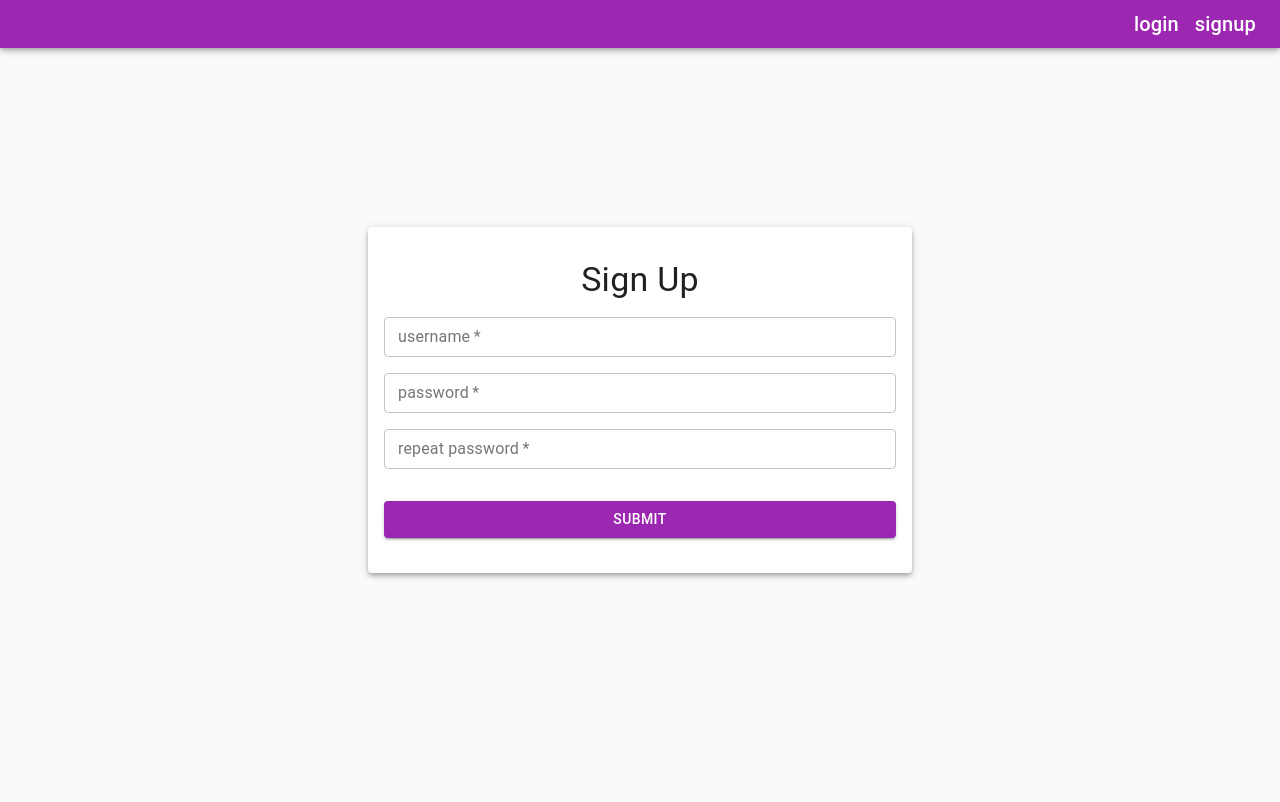
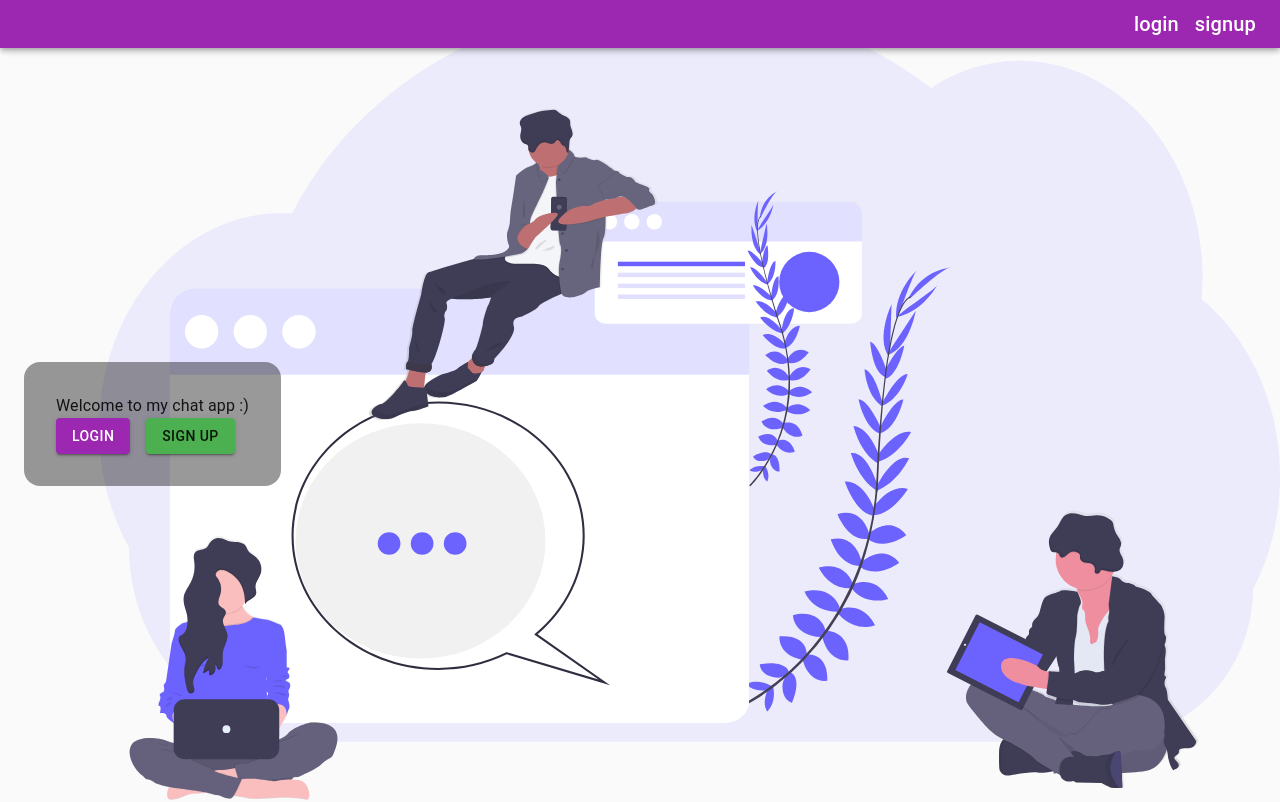
Before and after one commit to kimamov/WebRTC-Chat, a React (Create React App) app in the folder client/: page /signup in a window 1280 px wide. Shown: the top 802 px of the page. Built offline with nearby package versions, Linux system fonts and the light colour scheme; no server answers.

Commit message:
landing page less horrible and auth routes moved into landing

```diff
--- a/client/src/Routes.tsx
+++ b/client/src/Routes.tsx
@@ -3,10 +3,7 @@ import { Box, Typography, Snackbar } from '@material-ui/core'
 import Login from './components/auth/Login'
 import ChatApp from './components/chat/ChatApp'
 import { Switch, Route } from 'react-router-dom'
-import Nav from './components/Nav'
 import ProtectedRoute from './components/ProtectedRoute'
-import Notifications from './components/notifications/Notifications'
-import SignUp from './components/auth/Signup'
 import LandingPage from './pages/LandingPage'
 
 export interface IAppProps { }
@@ -18,16 +15,10 @@ export default class Routes extends Component<IAppProps, IAppState> {
     // app shell and routes
     return (
       <Switch>
-        <Route path="/login">
-          <Login />
-        </Route>
-        <Route path="/signup">
-          <SignUp />
-        </Route>
-        <Route path="/welcome">
+        {/* <Route path="/welcome">
           <LandingPage/>
-        </Route>
-        <ProtectedRoute redirectPath="/welcome" component={ChatApp} />
+        </Route> */}
+        <ProtectedRoute redirectComponent={LandingPage} component={ChatApp} />
       </Switch>
     )
   }
--- /dev/null
+++ b/client/src/components/AuthRoutes.tsx
@@ -0,0 +1,23 @@
+import React from 'react'
+import { Route, Switch } from 'react-router-dom'
+import Login from './auth/Login'
+import SignUp from './auth/Signup'
+
+interface Props {
+
+}
+
+const AuthRoutes = (props: Props) => {
+    return (
+        <Switch>
+            <Route path="/login">
+                <Login />
+            </Route>
+            <Route path="/signup">
+                <SignUp />
+            </Route>
+        </Switch>
+    )
+}
+
+export default AuthRoutes
--- a/client/src/components/ProtectedRoute.tsx
+++ b/client/src/components/ProtectedRoute.tsx
@@ -1,54 +1,10 @@
-/* import React, { ReactElement } from 'react'
-import { Route, Redirect } from 'react-router-dom'
-import { useStateContext } from '../state/state'
-
-interface Props {
-  children: ReactElement
-  redirectPath?: string
-  redirectMessage?: string
-}
-
-const ProtectedRoute = ({
-  children,
-  redirectPath = '/login',
-  redirectMessage = 'you need to beed logged in to access this page',
-  ...rest
-}: Props) => {
-  // check if user is logged in and redirect them to /login with some extra info if not
-  const { state } = useStateContext()
-  return (
-    <Route
-      {...rest}
-      render={({ location }) =>
-        state.user ? (
-          children
-        ) : (
-            <Redirect
-              to={{
-                pathname: redirectPath,
-                state: {
-                  from: location,
-                  message: redirectMessage,
-                },
-              }}
-            />
-          )
-      }
-    />
-  )
-}
-
-export default ProtectedRoute
- */
-
-import React from 'react';
+import React, { ReactElement } from 'react';
 import { Redirect, Route, RouteProps } from 'react-router';
 import { useStateContext } from '../state/state'
 
 
 export interface ProtectedRouteProps extends RouteProps {
-  redirectPath?: string
-  redirectMessage?: string
+  redirectComponent?: React.ComponentType
 }
 
 export const ProtectedRoute: React.FC<ProtectedRouteProps> = props => {
@@ -56,15 +12,7 @@ export const ProtectedRoute: React.FC<ProtectedRouteProps> = props => {
 
 
   if (!state.user || !state.user.id) {
-    const { redirectMessage = 'you need to beed logged in to access this page', redirectPath = '/login', location } = props;
-    const renderComponent = () => <Redirect to={{
-      pathname: redirectPath,
-      state: {
-        from: location,
-        message: redirectMessage,
-      },
-    }} />;
-    return <Route {...props} component={renderComponent} render={undefined} />;
+    return <Route {...props} component={props.redirectComponent}/>;
   } else {
     return <Route {...props} />;
   }
--- a/client/src/components/chat/ChatAppActive.tsx
+++ b/client/src/components/chat/ChatAppActive.tsx
@@ -15,6 +15,7 @@ interface Props {
 
 const ChatAppActive = ({socket, user}: Props) => {
     const [chatHistories, setHistories]=useState({})
+    const [activeCall, setActiveCall]=useState(null)
     return (
       <Box display='flex'> {/* create another component to handle inner state */}
         <ChatAppDrawer socket={socket} />
--- /dev/null
+++ b/client/src/components/chat/UnstyledLink.tsx
@@ -0,0 +1,7 @@
+import { Link } from "react-router-dom";
+import styled from "@material-ui/core/styles/styled";
+
+export default styled(Link)({
+    textDecoration: "none",
+    color: "inherite"
+})
--- a/client/src/pages/LandingPage.tsx
+++ b/client/src/pages/LandingPage.tsx
@@ -1,58 +1,65 @@
 import React from 'react'
-import { Typography, Box, styled, Button, ButtonGroup } from '@material-ui/core'
+import { Typography, Box, styled, Button, Container } from '@material-ui/core'
 import AppContainer from '../components/AppContainer'
 import bgImage from '../static/chat.svg'
+import { Link } from 'react-router-dom'
+import UnstyledLink from '../components/chat/UnstyledLink'
+import AuthRoutes from '../components/AuthRoutes'
 
 interface Props {
 
 }
 
-/* const ContainerWithBackground=styled(AppContainer)(({theme})=>({
+const ContainerWithBackground=styled(AppContainer)(({theme})=>({
     backgroundImage: `url(${bgImage})`,
-    backgroundPosition: 'center',
+    backgroundPosition: 'bottom right',
     backgroundSize: 'contain',
     backgroundRepeat: 'no-repeat',
-    minHeight: "100vh"
-})) */
+    height: "100vh"
+}))
+
+const InfoBox=styled(Box)(({theme})=>({
+    backgroundColor: `rgba(0,0,0,0.4)`,
+    padding: theme.spacing(4),
+    borderRadius: theme.spacing(2)
+}))
 
 const LandingPage = (props: Props) => {
     return (
-        <AppContainer
+        <>
+            <ContainerWithBackground
                 display="flex"
                 justifyContent="center"
                 flexWrap="wrap-reverse"
                 /* display="grid"
                 gridTemplateColumns="repeat(auto-fill, minmax(16rem, 1fr))" */
             >
-            <Box display="flex" flexBasis="20rem">
-                <Box margin="auto">
+                <Container>
+                    <Box display="flex" width="100%" height="100%">
+                        <InfoBox
+                            marginY="auto"
+                        >
                             <Typography>
                                 Welcome to my chat app :)
                             </Typography>
+
+                            <UnstyledLink to="/login">
                                 <Button variant="contained" color="primary">
                                     Login
                                 </Button>
-                    <Button style={{marginLeft: "1rem"}} variant="contained" color="secondary">
+                            </UnstyledLink>
+                            <UnstyledLink style={{marginLeft: "1rem"}} to="/signup">
+                                <Button  variant="contained" color="secondary">
                                     Sign Up
                                 </Button>
+                            </UnstyledLink>
+                        </InfoBox>
+                    </Box>
+                </Container>
+            </ContainerWithBackground>
+            <AuthRoutes/>
+        </>
 
-                </Box>
-            </Box>
-            <Box marginY={4} flex="auto" marginX="auto" maxWidth="100%" flexBasis="20rem">
-                <img style={{
-                        objectFit: "cover",
-                        maxWidth: "94%",
-                        maxHeight: "80vh",
-                        display: "block",
-                        margin: "0 auto"
-                    }}
-
-                    src={bgImage}
-                    alt="bg"
-                />
-            </Box>
-
-        </AppContainer>
     )
 }
 
```
Also changed, not shown: client/src/components/ProtectedRouteRedirect.tsx (added, +73 -0 lines), client/src/pages/LandingPage copy.tsx (added, +59 -0 lines). Lines whose indentation alone changed are shown as unchanged.
